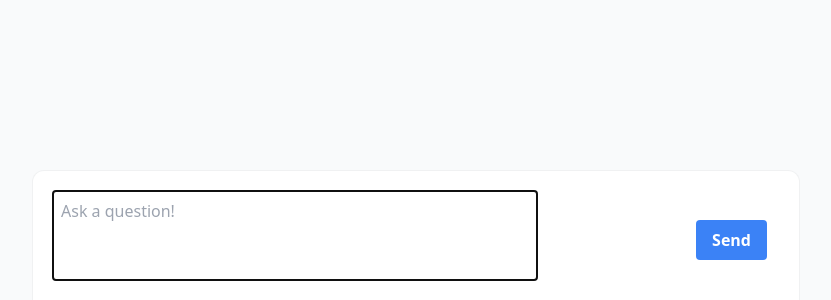
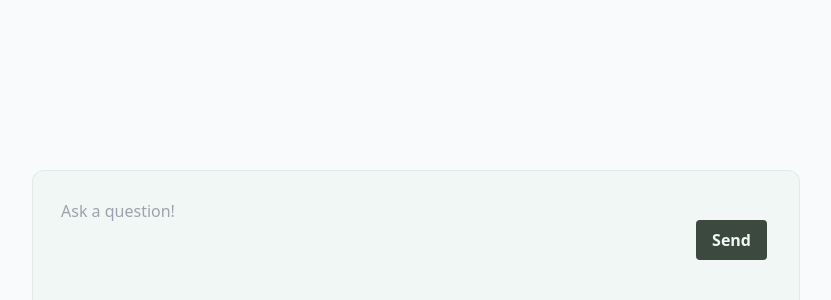
Before and after one commit to mPemba/school-ai-challenge, a Next.js app: page / in a window 1280 px wide. Shown: the part 500-800 px from the top of the page, without its empty margins (224-1055 px from the left). Built offline with nearby package versions, Linux system fonts and the light colour scheme.

Commit message:
styles looking better

```diff
--- a/src/components/AnswerList.tsx
+++ b/src/components/AnswerList.tsx
@@ -20,7 +20,7 @@ const AnswerList = () => {
               style={{ maxWidth: 'calc(100% - 45px)' }}
               className={`group relative px-3 py-2 rounded-lg ${
                 isUser
-                  ? 'mr-2 bg-gradient-to-br from-primary-700 to-primary-600 text-white'
+                  ? 'mr-2 bg-gradient-to-br pd-2 from-primary-700 to-primary-600 text-darkGreen'
                   : 'ml-2 bg-gray-200 dark:bg-gray-800 text-gray-700 dark:text-gray-200'
               }`}
             >
@@ -31,7 +31,7 @@ const AnswerList = () => {
       })}
       {isLoadingAnswer && (
         <div className="flex justify-start mb-4">
-          <div className="loader ml-2 p-2.5 px-4 bg-gray-200 dark:bg-gray-800 rounded-full space-x-1.5 flex justify-between items-center relative">
+          <div className="loader ml-2 p-2.5 px-4 bg-lightGreen-200 dark:bg-gray-800 rounded-full space-x-1.5 flex justify-between items-center relative">
             <span className="block w-3 h-3 rounded-full"></span>
             <span className="block w-3 h-3 rounded-full"></span>
             <span className="block w-3 h-3 rounded-full"></span>
--- a/src/components/QuestionForm.tsx
+++ b/src/components/QuestionForm.tsx
@@ -1,5 +1,11 @@
 import { useState } from 'react'
 import { useMessages } from '../utils/useQuestions'
+import { colors } from '../lib/colors'
+
+const buttonStyles = {
+  backgroundColor: colors.darkGreen,
+  color: colors.white
+}
 
 const QuestionForm = () => {
   const [content, setContent] = useState('')
@@ -23,12 +29,12 @@ const QuestionForm = () => {
           rows={3}
           value={content}
           autoFocus
-          className="w-2/3 h-full resize-none bg-transparent p-2"
+          className="w-2/3 h-full resize-none bg-transparent p-2 outline-none border-none"
           onChange={(e: any) => setContent(e.target.value)}
         />
         <div className="absolute right-8 bottom-10">
           <div className="flex space-x-3">
-            <button className="bg-blue-500 hover:bg-blue-700 text-white font-bold py-2 px-4 rounded" type="submit">
+            <button style={buttonStyles} className="font-bold py-2 px-4 rounded" type="submit">
               Send
             </button>
           </div>
--- /dev/null
+++ b/src/lib/colors.ts
@@ -0,0 +1,7 @@
+export const colors = {
+  white: '#F0F7F4',
+  black: '#1F271B',
+  green: '#7E8D85',
+  lightGreen: '#B3BFB8',
+  darkGreen: '#3C493F'
+};
--- a/src/styles/globals.css
+++ b/src/styles/globals.css
@@ -4,7 +4,7 @@
   }
   10% {
     transform: translateY(-10px);
-    background: #a0a8ea;
+    background: #7E8D85;
   }
   20% {
     transform: translateY(0px);
--- a/tailwind.config.js
+++ b/tailwind.config.js
@@ -12,6 +12,13 @@ module.exports = {
         'gradient-conic':
           'conic-gradient(from 180deg at 50% 50%, var(--tw-gradient-stops))',
       },
+      colors: {
+        white: '#F0F7F4',
+        black: '#1F271B',
+        green: '#7E8D85',
+        lightGreen: '#B3BFB8',
+        darkGreen: '#3C493F'
+      },
     },
   },
   plugins: [],
```
Also changed, not shown: 1 other file (tests, documents, lock files or other folders).
